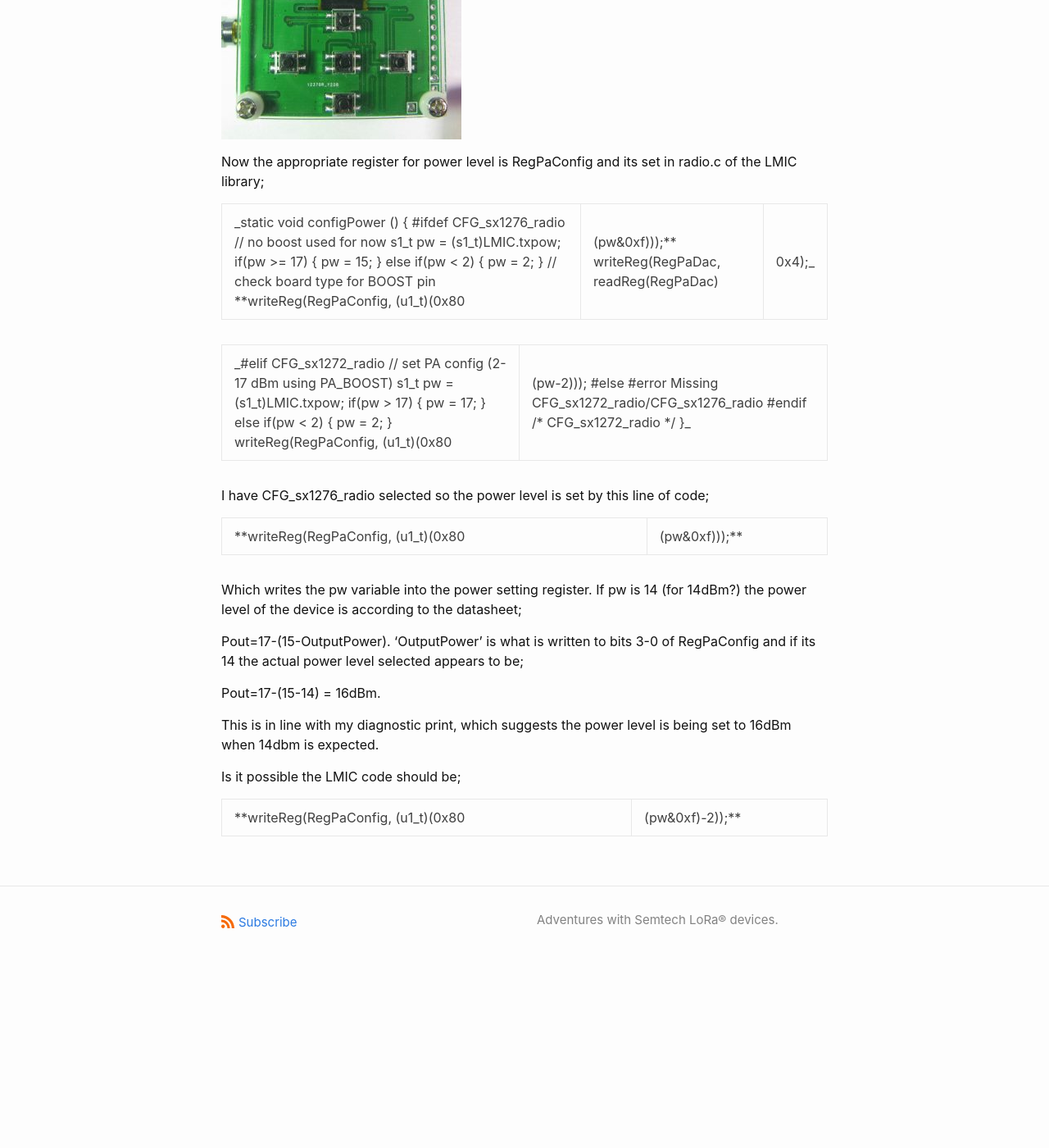
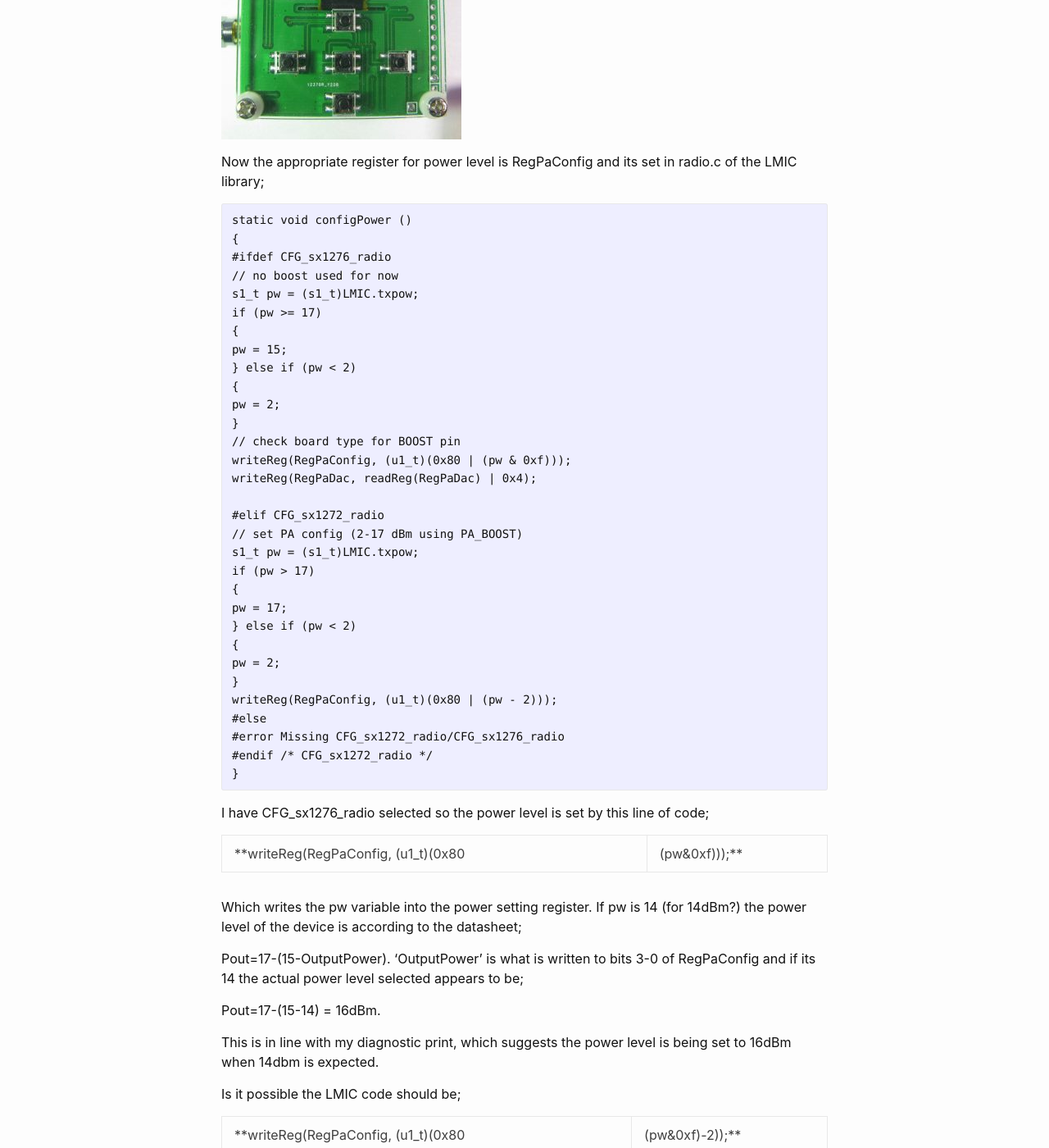
Before and after one commit to StuartsProjects/StuartsProjects.github.io, a Jekyll site: the page built from _posts/2018-06-26-pratical-application-for-power-measurments.md, in a window 1280 px wide and 1400 px high, scrolled down 888 px. Shown: the whole window at 82% size. Built offline with Jekyll 4.4.1, drawn with Linux system fonts in a browser that asks for light colours; before the commit the page ends 2085 px from its top, so only the background shows below that.

Commit message:
Correct code formating

```diff
--- a/_posts/2018-06-26-pratical-application-for-power-measurments.md
+++ b/_posts/2018-06-26-pratical-application-for-power-measurments.md
@@ -24,9 +24,37 @@ The power meter displayed 15dBm, which is consistent to it actually being progra
 
 Now the appropriate register for power level is RegPaConfig and its set in radio.c of the LMIC library;
 
-_static void configPower () { #ifdef CFG\_sx1276\_radio // no boost used for now s1\_t pw = (s1\_t)LMIC.txpow; if(pw >= 17) { pw = 15; } else if(pw < 2) { pw = 2; } // check board type for BOOST pin **writeReg(RegPaConfig, (u1\_t)(0x80|(pw&0xf)));** writeReg(RegPaDac, readReg(RegPaDac)|0x4);_
+	static void configPower ()
+	{
+	#ifdef CFG_sx1276_radio
+	// no boost used for now
+	s1_t pw = (s1_t)LMIC.txpow;
+	if (pw >= 17)
+	{
+	pw = 15;
+	} else if (pw < 2)
+	{
+	pw = 2;
+	}
+	// check board type for BOOST pin
+	writeReg(RegPaConfig, (u1_t)(0x80 | (pw & 0xf)));
+	writeReg(RegPaDac, readReg(RegPaDac) | 0x4);
 
-_#elif CFG\_sx1272\_radio // set PA config (2-17 dBm using PA\_BOOST) s1\_t pw = (s1\_t)LMIC.txpow; if(pw > 17) { pw = 17; } else if(pw < 2) { pw = 2; } writeReg(RegPaConfig, (u1\_t)(0x80|(pw-2))); #else #error Missing CFG\_sx1272\_radio/CFG\_sx1276\_radio #endif /\* CFG\_sx1272\_radio \*/ }_
+	#elif CFG_sx1272_radio
+	// set PA config (2-17 dBm using PA_BOOST)
+	s1_t pw = (s1_t)LMIC.txpow;
+	if (pw > 17)
+	{
+	pw = 17;
+	} else if (pw < 2)
+	{
+	pw = 2;
+	}
+	writeReg(RegPaConfig, (u1_t)(0x80 | (pw - 2)));
+    #else
+	#error Missing CFG_sx1272_radio/CFG_sx1276_radio
+    #endif /* CFG_sx1272_radio */
+    }
 
 I have CFG\_sx1276\_radio selected so the power level is set by this line of code;
 
```
